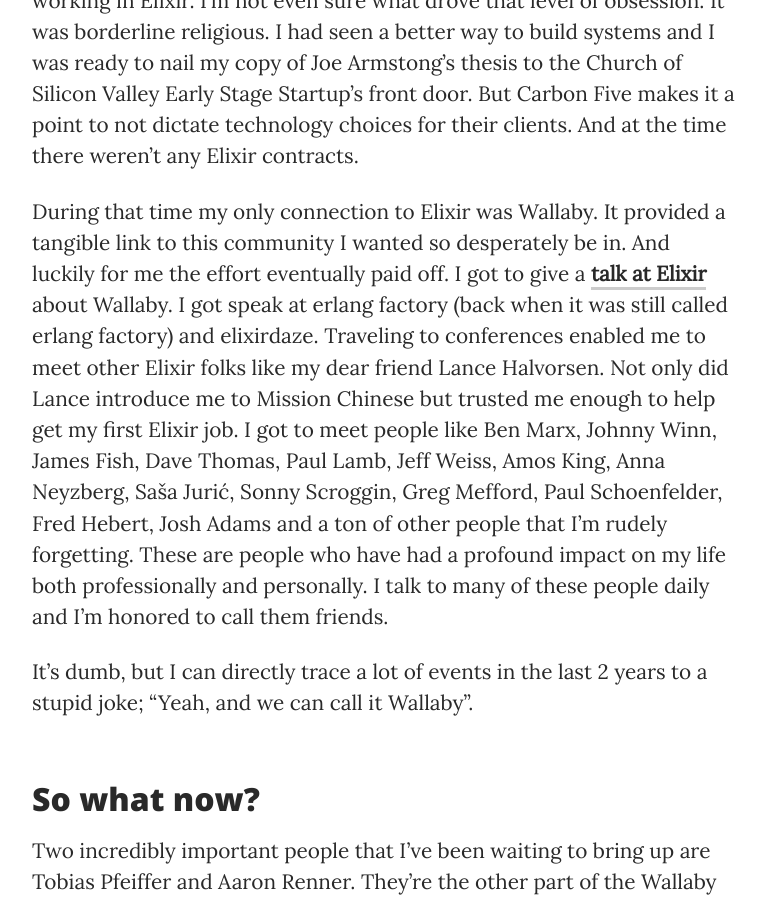
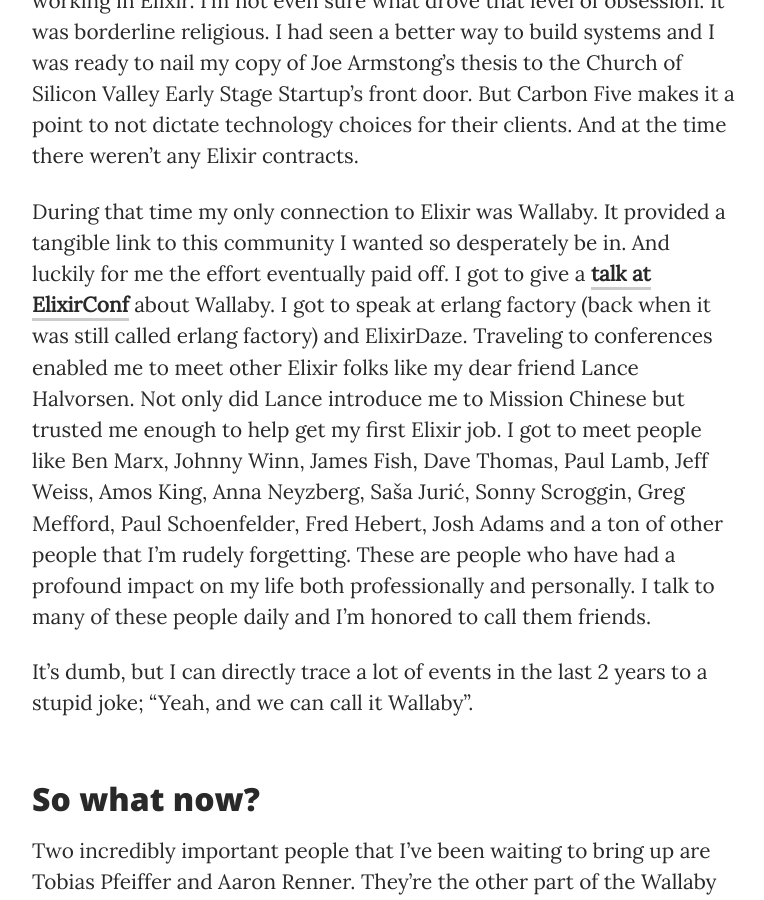
Before and after one commit to wojtekmach/keathley.github.io, a Jekyll site: the page built from _posts/2018/2018-08-10-wallaby-is-looking-for-new-maintainers.md, in a window 1280 px wide and 900 px high, scrolled down 1373 px. Shown: the whole window, without its empty margins (256-1020 px from the left). Built offline with Jekyll 4.4.1, drawn with Linux system fonts in a browser that asks for light colours; comment, search, counter and statistics services are not loaded.

Commit message:
Update 2018-08-10-wallaby-is-looking-for-new-maintainers.md

```diff
--- a/_posts/2018/2018-08-10-wallaby-is-looking-for-new-maintainers.md
+++ b/_posts/2018/2018-08-10-wallaby-is-looking-for-new-maintainers.md
@@ -51,9 +51,9 @@
 During that time my only connection to Elixir was Wallaby. It provided
 a tangible link to this community I wanted so desperately be in. And
 luckily for me the effort eventually paid off. I got to give a [talk at
-Elixir](https://www.youtube.com/watch?v=TjOXbDJ-yw8) about Wallaby. I got
+ElixirConf](https://www.youtube.com/watch?v=TjOXbDJ-yw8) about Wallaby. I got to
 speak at erlang factory (back when it was still called erlang factory) and
-elixirdaze. Traveling to conferences enabled me to meet other Elixir folks
+ElixirDaze. Traveling to conferences enabled me to meet other Elixir folks
 like my dear friend Lance Halvorsen. Not only did Lance introduce me to
 Mission Chinese but trusted me enough to help get my first Elixir job.
 I got to meet people like Ben Marx, Johnny Winn, James Fish, Dave Thomas,
```
